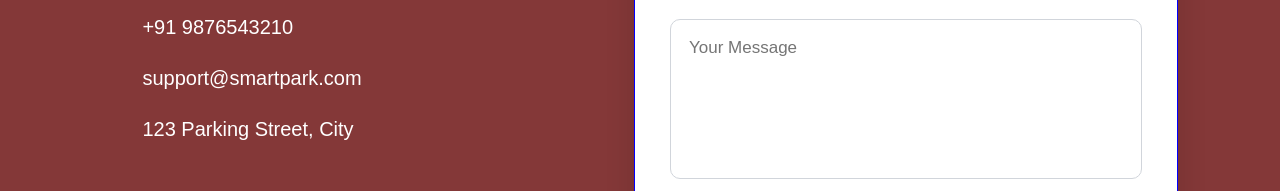
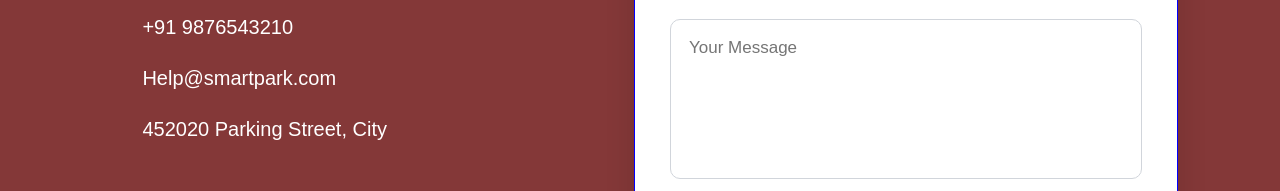
Before and after one commit to Rakeshkumar-2005/Online-parking-Slot-Booking-System, a website: page Frontend/index.html in a window 1280 px wide. Shown: the part 2721-2912 px from the top of the page. Drawn offline with Linux system fonts and the light colour scheme.

Commit message:
Ready for testing

```diff
--- a/Frontend/index.html
+++ b/Frontend/index.html
@@ -231,12 +231,12 @@ Watch Demo
 
         <div class="info">
             <i class="fa-solid fa-envelope"></i>
-            <span>support@smartpark.com</span>
+            <span>Help@smartpark.com</span>
         </div>
 
         <div class="info">
             <i class="fa-solid fa-location-dot"></i>
-            <span>123 Parking Street, City</span>
+            <span>452020 Parking Street, City</span>
         </div>
 
     </div>
```
